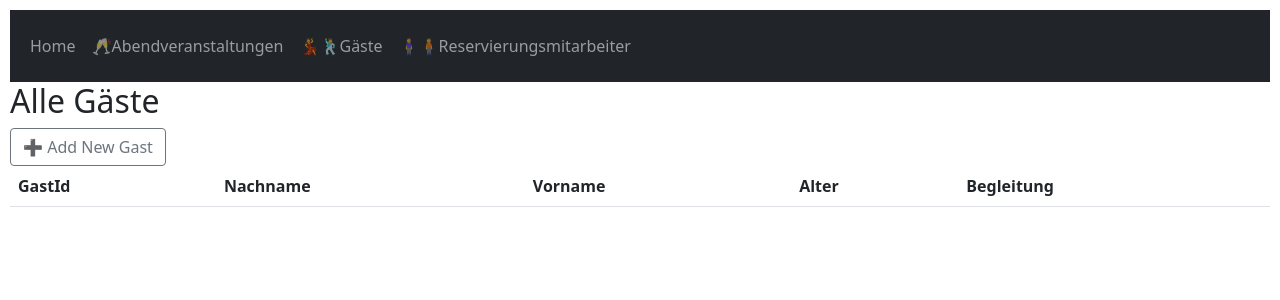
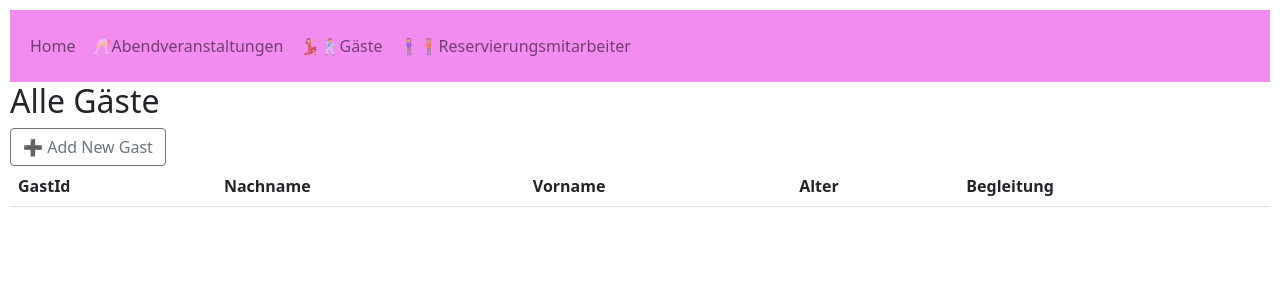
Before and after one commit to SPL21GL/AK_FlaskProject-2, a Flask app: a page that uses templates/base.html in a window 1280 px wide. Shown: the top 300 px of the page. Run offline with Flask 2, Linux system fonts and the light colour scheme; lists and menus that the app fills with data are empty; parts of the project's set-up code (start-up, migrations or seed data) failed here and were passed over; some libraries are stand-ins or nearby versions.

Commit message:
updated base.html

```diff
--- a/templates/base.html
+++ b/templates/base.html
@@ -16,7 +16,7 @@
 </head>
 
 <body>
-  <nav class="navbar navbar-dark bg-dark">
+  <nav class="navbar navbar-light" style="background-color: #f28def;">
     <div class="navbar navbar-expand-lg ">
     <div class="container-fluid">
       <button class="navbar-toggler" type="button" data-bs-toggle="collapse" data-bs-target="#navbarNavAltMarkup"
```
